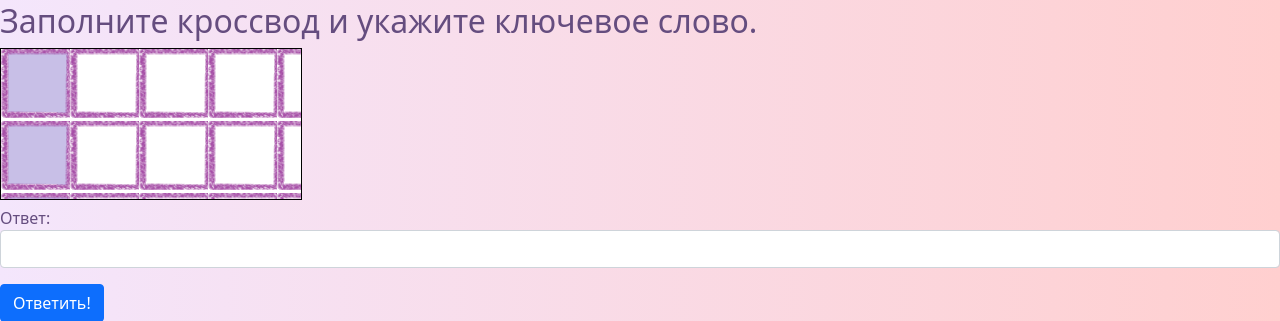
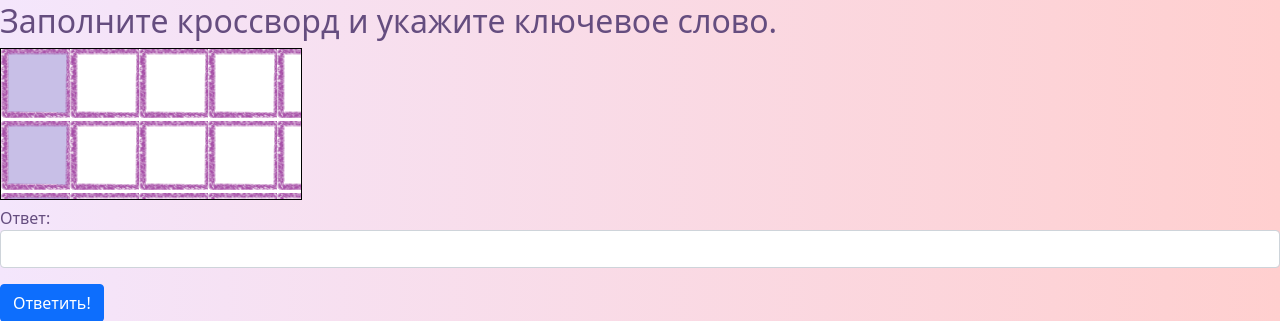
Before and after one commit to pusheen1024/pusheen_english, a Flask app: template templates/crossword.html in a window 1280 px wide. Shown: the part 54-375 px from the top of the page. Run offline with Flask 3, Linux system fonts and the light colour scheme; the template is opened without the code that fills it: values that come from a table or form of the project are taken from there, others are empty.

Commit message:
Update crossword.html

```diff
--- a/templates/crossword.html
+++ b/templates/crossword.html
@@ -1,7 +1,7 @@
 {% extends "base.html" %}
 
 {% block content %}
-<h2>Заполните кроссвод и укажите ключевое слово.</h2>
+<h2>Заполните кроссворд и укажите ключевое слово.</h2>
 <canvas id="canvas" width={{ width }} height={{ height }}></canvas>
 <script src="static/script/draw_on_canvas.js"></script>
 {% for def in definitions %}
```
